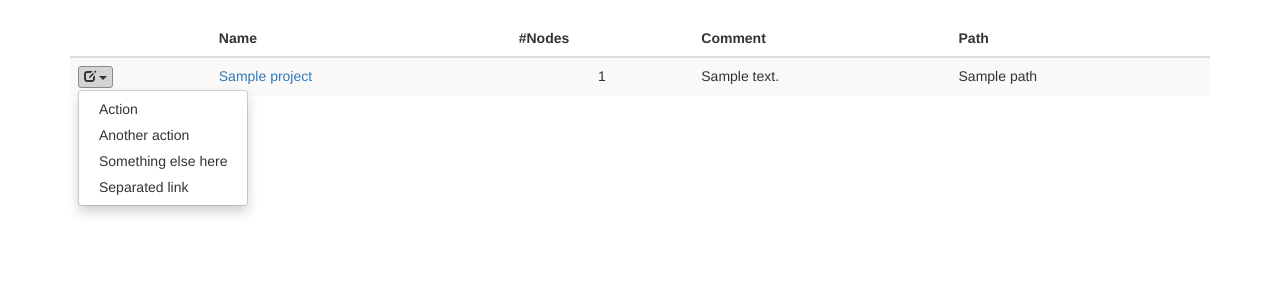
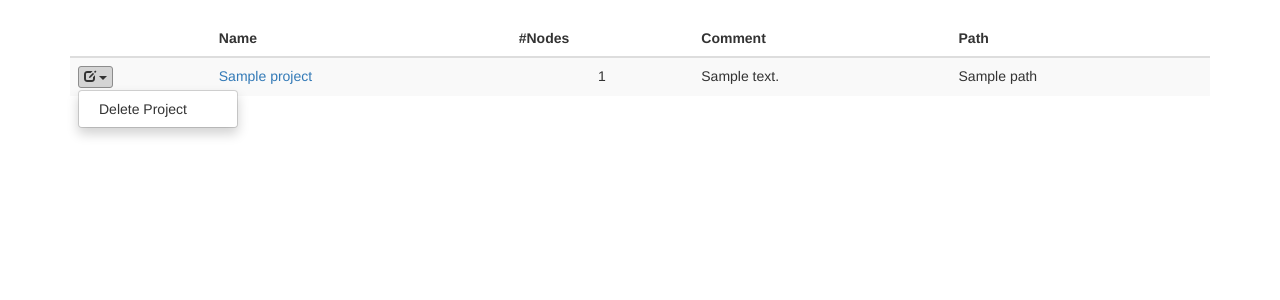
Before and after one commit to kenbeese/DataProcessor, a Python web app: template server/templates/projectlist.html in a window 1280 px wide, after a click that opens the changed part. Shown: the part 52-352 px from the top of the page. Run offline with Jinja, Linux system fonts and the light colour scheme; the template is opened without the code that fills it: most values are stand-ins (such as "Sample title", 1, 10 or a date in 2020); some libraries are stand-ins or nearby versions.

Commit message:
Implement delete action

```diff
--- a/server/templates/projectlist.html
+++ b/server/templates/projectlist.html
@@ -23,10 +23,7 @@
             <span class="caret"></span>
           </button>
           <ul class="dropdown-menu">
-            <li><a href="#">Action</a></li>
-            <li><a href="#">Another action</a></li>
-            <li><a href="#">Something else here</a></li>
-            <li><a href="#">Separated link</a></li>
+            <li><a href="{{ url_for('delete_project', path=p.path[1:]) }}">Delete Project</a></li>
           </ul>
         </div>
       </td>
```
Also changed, not shown: server/webapp.py (+8 -0 lines).
